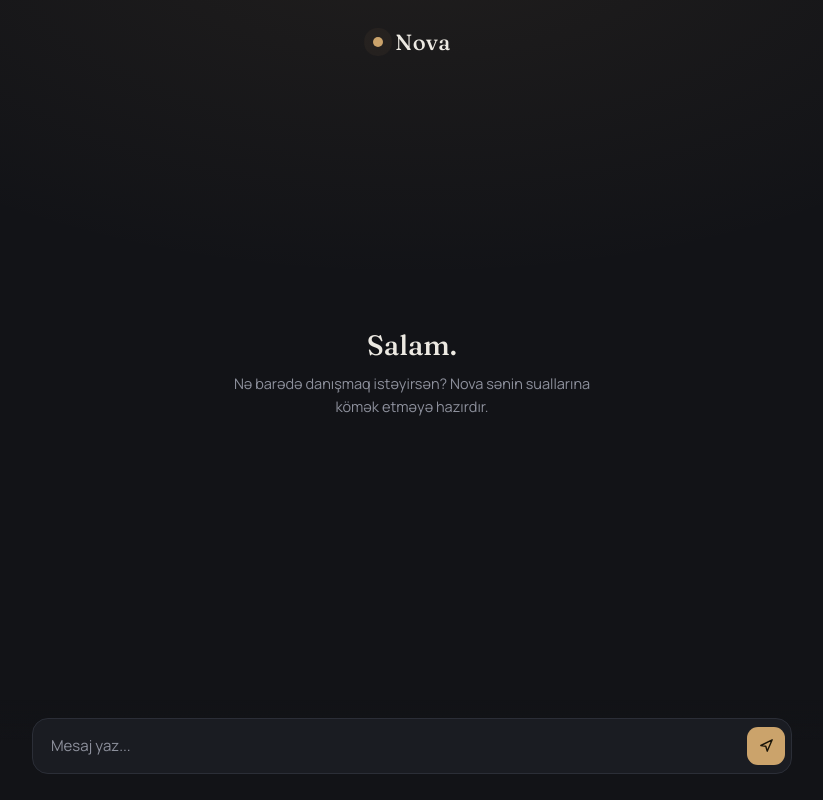
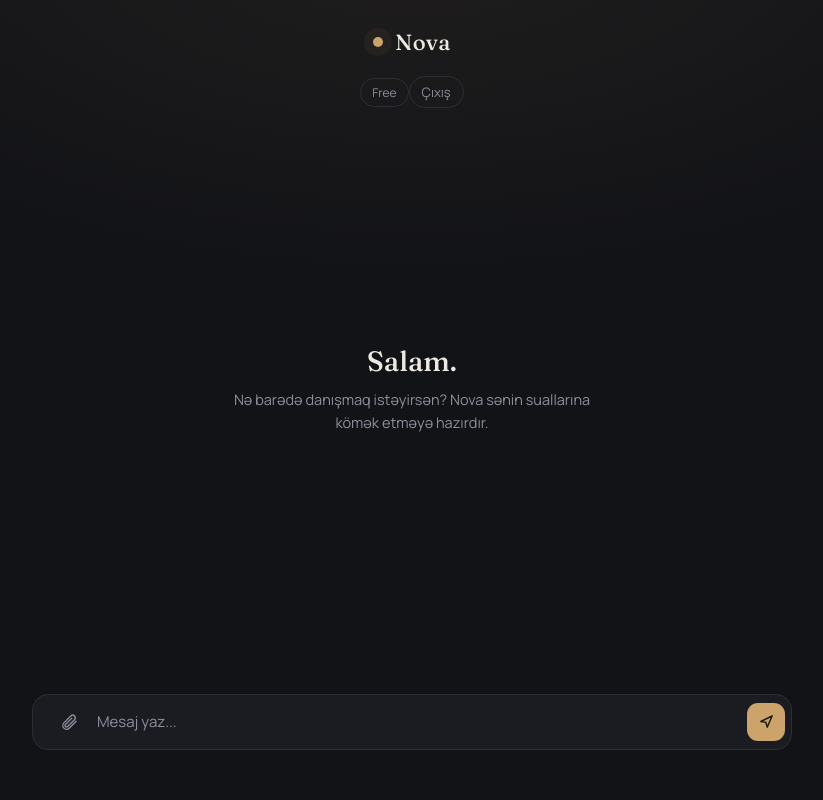
Before and after one commit to sahbazliyusif324-cyber/novatrixx, a Flask app: page / in a window 1280 px wide. Shown: the whole page, without its empty margins (228-1051 px from the left). Run offline with Flask 3, Linux system fonts and the light colour scheme; the visitor is signed in with stand-in values (Sample User, id 1).

Commit message:
Add top bar and improve file upload feedback
Added a top bar with user plan indication and logout link. Enhanced file upload functionality with user feedback.

```diff
--- a/templates/index.html
+++ b/templates/index.html
@@ -4,7 +4,7 @@
 <meta charset="UTF-8">
 <meta name="viewport" content="width=device-width, initial-scale=1.0">
 <title>Nova</title>
-  <link rel="icon" type="image/svg+xml" href="{{ url_for('static', filename='favicon.svg') }}">
+<link rel="icon" type="image/svg+xml" href="{{ url_for('static', filename='favicon.svg') }}">
 <link rel="preconnect" href="https://fonts.googleapis.com">
 <link href="https://fonts.googleapis.com/css2?family=Fraunces:opsz,wght@9..144,400;9..144,500;9..144,600&family=Manrope:wght@400;500;600;700&display=swap" rel="stylesheet">
 <style>
@@ -210,6 +210,41 @@
 
   ::-webkit-scrollbar{ width:8px; }
   ::-webkit-scrollbar-thumb{ background:var(--border); border-radius:8px; }
+
+  .attach{
+    flex-shrink:0; width:36px; height:36px; border-radius:10px;
+    border:none; background:transparent; color:var(--muted); cursor:pointer;
+    display:flex; align-items:center; justify-content:center;
+    transition:color .15s, background .15s;
+  }
+  .attach:hover{ color:var(--accent); background:var(--accent-soft); }
+  .file-note{
+    max-width:760px; margin:8px auto 0; padding:0 6px;
+    font-size:12.5px; color:var(--muted); text-align:center; min-height:16px;
+  }
+  .file-note.error{ color:#e0a3a3; }
+  .file-note.ok{ color:var(--accent); }
+
+  .topbar{
+    display:flex; align-items:center; justify-content:space-between;
+    max-width:760px; margin:0 auto; padding:0 20px;
+  }
+  .badge{
+    font-size:12px; padding:5px 11px; border-radius:20px;
+    border:1px solid var(--border); color:var(--muted);
+  }
+  .badge.plus{ color:var(--accent); border-color:var(--accent); }
+  .topbar-right{ display:flex; align-items:center; gap:10px; }
+  .logout-link{
+    font-size:13px; color:var(--muted); text-decoration:none; border:1px solid var(--border);
+    padding:6px 12px; border-radius:20px; transition:color .15s, border-color .15s;
+  }
+  .logout-link:hover{ color:var(--text); border-color:var(--accent); }
+  .limit-banner{
+    max-width:760px; margin:14px auto 0; padding:12px 16px;
+    background:rgba(203,163,107,0.08); border:1px solid var(--accent-soft);
+    border-radius:12px; font-size:13px; color:var(--muted); text-align:center;
+  }
 </style>
 </head>
 <body>
@@ -218,6 +253,13 @@
   <div class="nova-mark"></div>
   <h1>Nova</h1>
 </header>
+
+<div class="topbar">
+  <span class="badge {{ 'plus' if plan == 'plus' else '' }}">{{ 'Nova+' if plan == 'plus' else 'Free' }}</span>
+  <div class="topbar-right">
+    <a class="logout-link" href="/logout">Çıxış</a>
+  </div>
+</div>
 
 <main id="chat">
   <div class="empty-state" id="emptyState">
@@ -228,6 +270,12 @@
 
 <footer>
   <div class="input-wrap">
+    <button class="attach" id="attachBtn" aria-label="Fayl əlavə et" type="button">
+      <svg width="18" height="18" viewBox="0 0 24 24" fill="none">
+        <path d="M21.44 11.05l-9.19 9.19a5 5 0 01-7.07-7.07l9.19-9.19a3.5 3.5 0 014.95 4.95l-9.2 9.19a2 2 0 01-2.83-2.83l8.49-8.48" stroke="currentColor" stroke-width="1.8" stroke-linecap="round" stroke-linejoin="round"/>
+      </svg>
+    </button>
+    <input type="file" id="fileInput" style="display:none">
     <textarea id="input" rows="1" placeholder="Mesaj yaz..."></textarea>
     <button class="send" id="sendBtn" aria-label="Göndər">
       <svg width="17" height="17" viewBox="0 0 24 24" fill="none">
@@ -235,6 +283,7 @@
       </svg>
     </button>
   </div>
+  <div id="fileNote" class="file-note"></div>
 </footer>
 
 <script>
@@ -255,6 +304,41 @@ input.addEventListener('keydown', (e) => {
   }
 });
 sendBtn.addEventListener('click', send);
+
+const attachBtn = document.getElementById('attachBtn');
+const fileInput = document.getElementById('fileInput');
+const fileNote = document.getElementById('fileNote');
+
+attachBtn.addEventListener('click', () => fileInput.click());
+
+fileInput.addEventListener('change', async () => {
+  const file = fileInput.files[0];
+  if (!file) return;
+
+  fileNote.textContent = file.name + ' yüklənir...';
+  fileNote.className = 'file-note';
+
+  const formData = new FormData();
+  formData.append('file', file);
+
+  try {
+    const res = await fetch('/api/upload', { method: 'POST', body: formData });
+    const data = await res.json();
+    if (res.ok) {
+      fileNote.textContent = data.message;
+      fileNote.className = 'file-note ok';
+    } else {
+      fileNote.textContent = data.message || 'Fayl qəbul olunmadı.';
+      fileNote.className = 'file-note error';
+    }
+  } catch (err) {
+    fileNote.textContent = 'Fayl yüklənərkən xəta baş verdi.';
+    fileNote.className = 'file-note error';
+  }
+
+  fileInput.value = '';
+  setTimeout(() => { fileNote.textContent = ''; }, 6000);
+});
 
 function addMessage(role, text) {
   if (emptyState) emptyState.remove();
@@ -296,6 +380,8 @@ function removeTyping() {
   if (el) el.remove();
 }
 
+let conversationHistory = [];
+
 async function send() {
   const text = input.value.trim();
   if (!text) return;
@@ -310,12 +396,16 @@ async function send() {
     const res = await fetch('/api/chat', {
       method: 'POST',
       headers: {'Content-Type': 'application/json'},
-      body: JSON.stringify({message: text})
+      body: JSON.stringify({message: text, history: conversationHistory})
     });
     const data = await res.json();
     removeTyping();
     if (data.reply) {
       addMessage('nova', data.reply);
+      conversationHistory.push({role: 'user', content: text});
+      conversationHistory.push({role: 'assistant', content: data.reply});
+    } else if (data.error === 'limit') {
+      addMessage('nova', data.message);
     } else {
       addMessage('nova', 'Xəta baş verdi: ' + (data.error || 'naməlum xəta'));
     }
```
